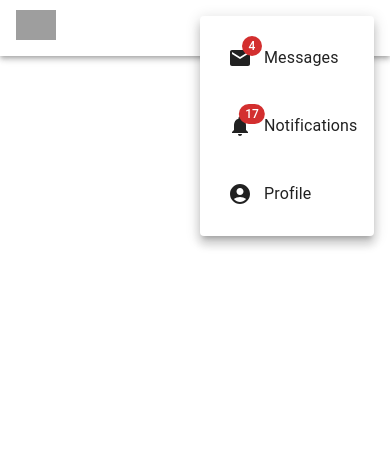
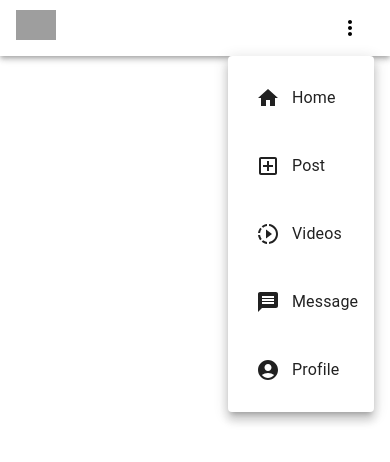
Before and after one commit to rajachoudhary/Instagram_clone, a React (Create React App) app in the folder instagram_clone/: page / in a window 390 px wide. Both pictures are taken after a click on the button "show more". Shown: the top 462 px of the page. Built offline with nearby package versions, Linux system fonts and the light colour scheme; grey boxes are pictures that could not be loaded.

Commit message:
Navbar Static

```diff
--- a/instagram_clone/src/Components/Navbar.jsx
+++ b/instagram_clone/src/Components/Navbar.jsx
@@ -105,6 +105,7 @@ export default function Navbar() {
   const mobileMenuId = 'primary-search-account-menu-mobile';
   const renderMobileMenu = (
     <Menu
+      style={{padding:"10px",marginTop:"40px"}}
       anchorEl={mobileMoreAnchorEl}
       anchorOrigin={{
         vertical: 'top',
@@ -121,11 +122,21 @@ export default function Navbar() {
     >
       <MenuItem>
         <IconButton size="large" aria-label="show 4 new mails" color="inherit">
-          <Badge badgeContent={4} color="error">
-            <MailIcon />
-          </Badge>
+        <Home/>
         </IconButton>
-        <p>Messages</p>
+        <p>Home</p>
+      </MenuItem>
+      <MenuItem>
+        <IconButton size="large" aria-label="show 4 new mails" color="inherit">
+        <AddBoxOutlinedIcon/>
+        </IconButton>
+        <p>Post</p>
+      </MenuItem>
+      <MenuItem>
+        <IconButton size="large" aria-label="show 4 new mails" color="inherit">
+        <SlowMotionVideo/>
+        </IconButton>
+        <p>Videos</p>
       </MenuItem>
       <MenuItem>
         <IconButton
@@ -133,11 +144,9 @@ export default function Navbar() {
           aria-label="show 17 new notifications"
           color="inherit"
         >
-          <Badge badgeContent={17} color="error">
-            <NotificationsIcon />
-          </Badge>
+          <Message/>
         </IconButton>
-        <p>Notifications</p>
+        <p>Message</p>
       </MenuItem>
       <MenuItem onClick={handleProfileMenuOpen}>
         <IconButton
@@ -171,7 +180,7 @@ export default function Navbar() {
             />
           </Search>
           <Box sx={{ flexGrow: 1 }} />
-          <Box sx={{ display: { xs: 'none', md: 'flex' } }}>
+          <Box  sx={{ display: { xs: 'none', md: 'flex' } }}>
             <IconButton size="large" aria-label="show 4 new mails" color="inherit">
               <Home/>
             </IconButton>
```
